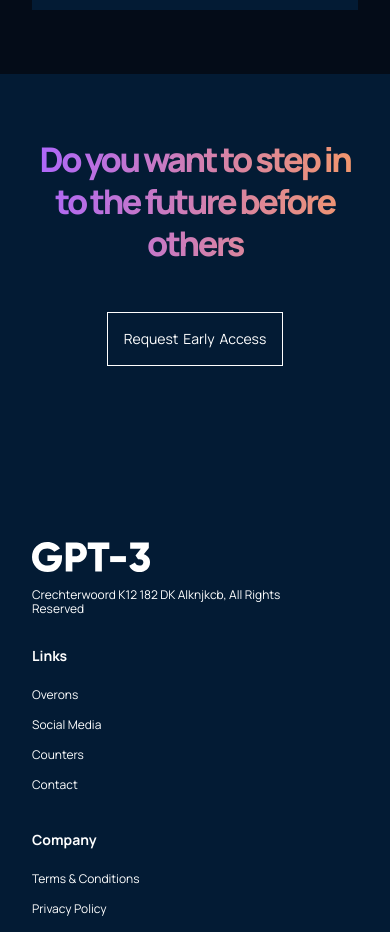
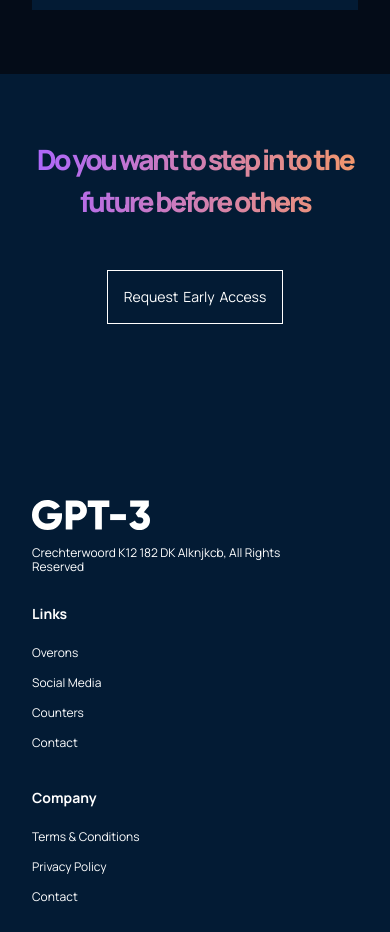
Before and after one commit to fbonilla02/gpt3-landing, a React (Vite) app: page / in a window 390 px wide. Shown: the part 6340-7272 px from the top of the page. Built offline with nearby package versions, Linux system fonts and the light colour scheme.

Commit message:
footer ready

```diff
--- a/src/containers/footer/footer.css
+++ b/src/containers/footer/footer.css
@@ -140,3 +140,11 @@
         line-height: 20px;
     }
 }
+
+@media screen and (max-width:550px){
+    .gpt3__footer-heading h1 {
+        font-size: 28px;
+        line-height: 42px;
+
+    }
+}
```
